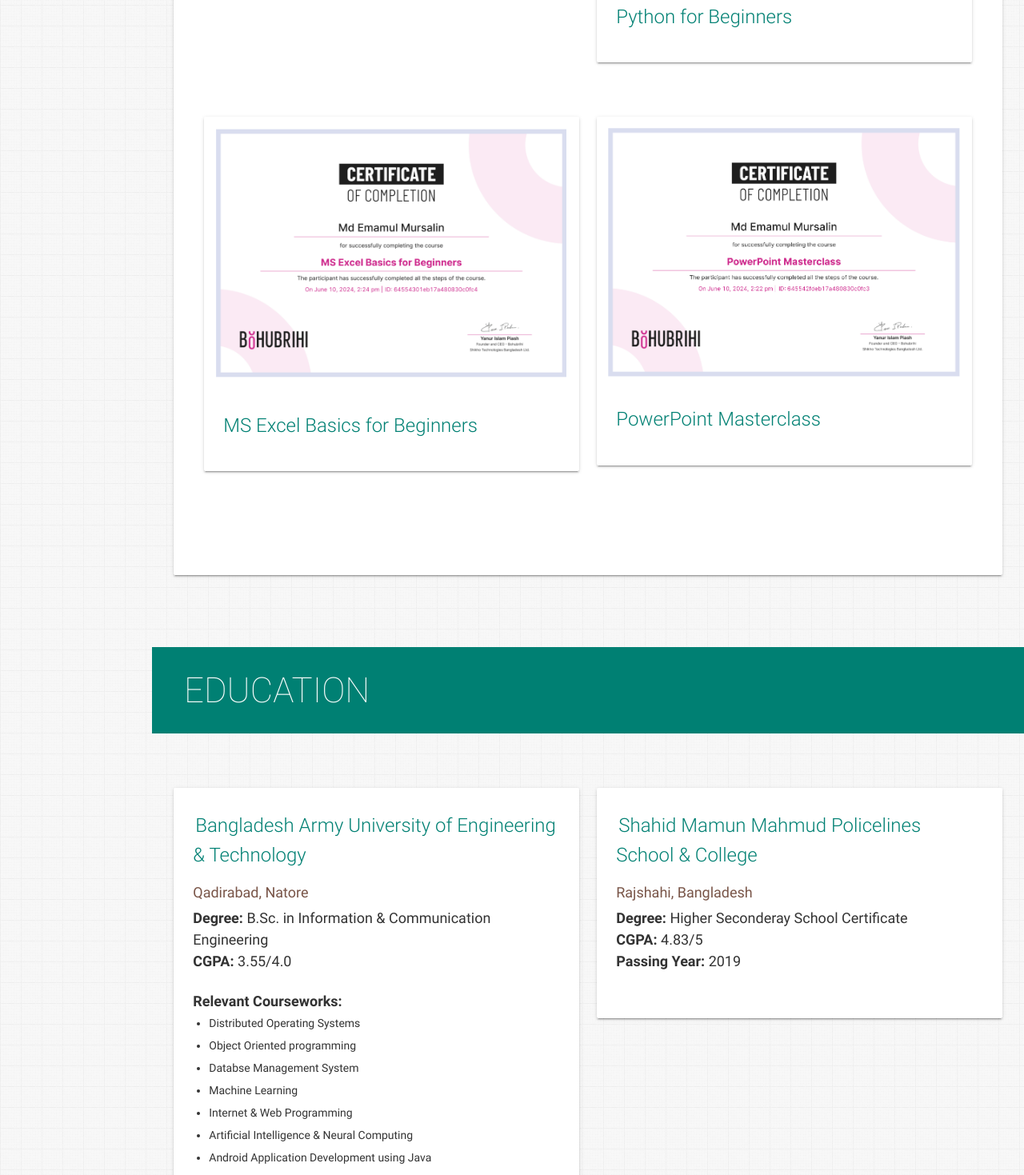
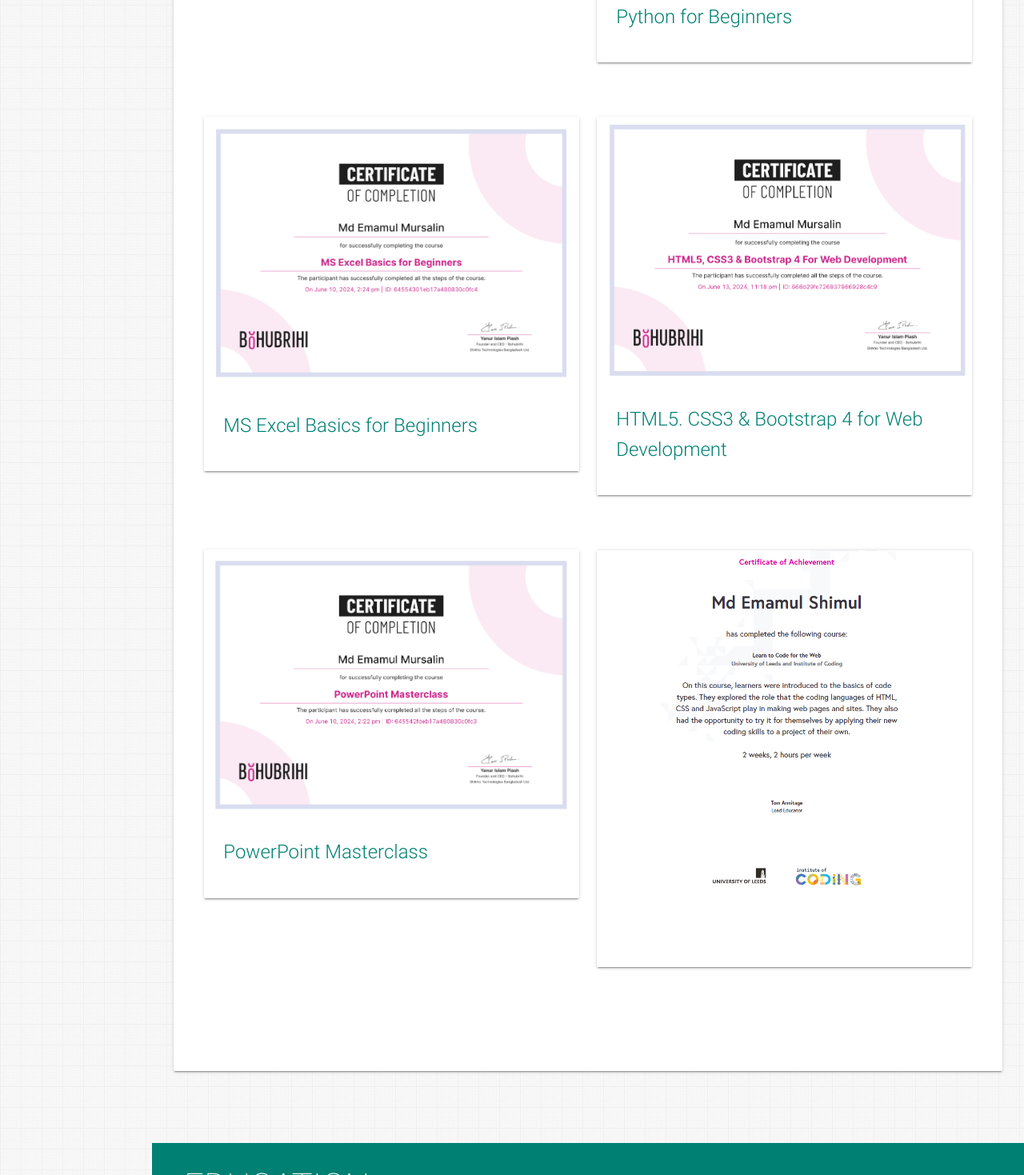
Before and after one commit to emamulmursalin47/Portfolio_website, a plain HTML site: page index.html in a window 1280 px wide. Shown: the part 6260-7729 px from the top of the page at 80% size. Drawn offline with nearby package versions, Linux system fonts and the light colour scheme.

Commit message:
Certification added

```diff
--- a/index.html
+++ b/index.html
@@ -610,6 +610,16 @@
                       </div>
                     </div>
                   </div>
+                  <div class="col s12 m6 l6">
+                    <div class="card">
+                      <div class="card-image">
+                        <img src="/assets/img/Certificate_7.png">
+                      </div>
+                      <div class="card-content">
+                        <span class="card-title teal-text">HTML5. CSS3 & Bootstrap 4 for Web Development</span>
+                      </div>
+                    </div>
+                  </div>
 
                   <div class="col s12 m6 l6">
                     <div class="card">
@@ -618,6 +628,16 @@
                       </div>
                       <div class="card-content">
                         <span class="card-title teal-text">PowerPoint Masterclass</span>
+                      </div>
+                    </div>
+                  </div>
+                  <div class="col s12 m6 l6">
+                    <div class="card">
+                      <div class="card-image">
+                        <img src="/assets/img/Certificate_6.png">
+                      </div>
+                      <div class="card-content">
+                        <span class="card-title teal-text"></span>
                       </div>
                     </div>
                   </div>
```
Also changed, not shown: assets/img/Certificate_6.png (added), assets/img/Certificate_7.png (added).
